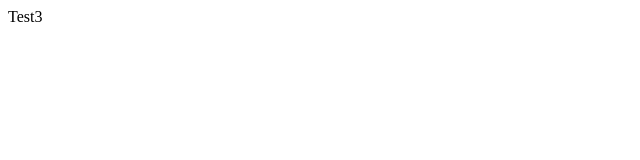
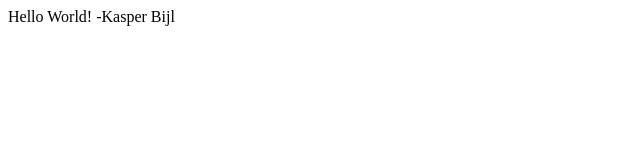
Before and after one commit to Kasperbijl/html1, a plain HTML site: page index.html in a window 1280 px wide. Shown: the whole page, without its empty margins (0-640 px from the left). Drawn offline with Linux system fonts and the light colour scheme.

Commit message:
Eerste website

```diff
--- a/index.html
+++ b/index.html
@@ -5,6 +5,6 @@
     <title>Title</title>
 </head>
 <body>
- Test3
+ Hello World! -Kasper Bijl
 </body>
 </html>
```
